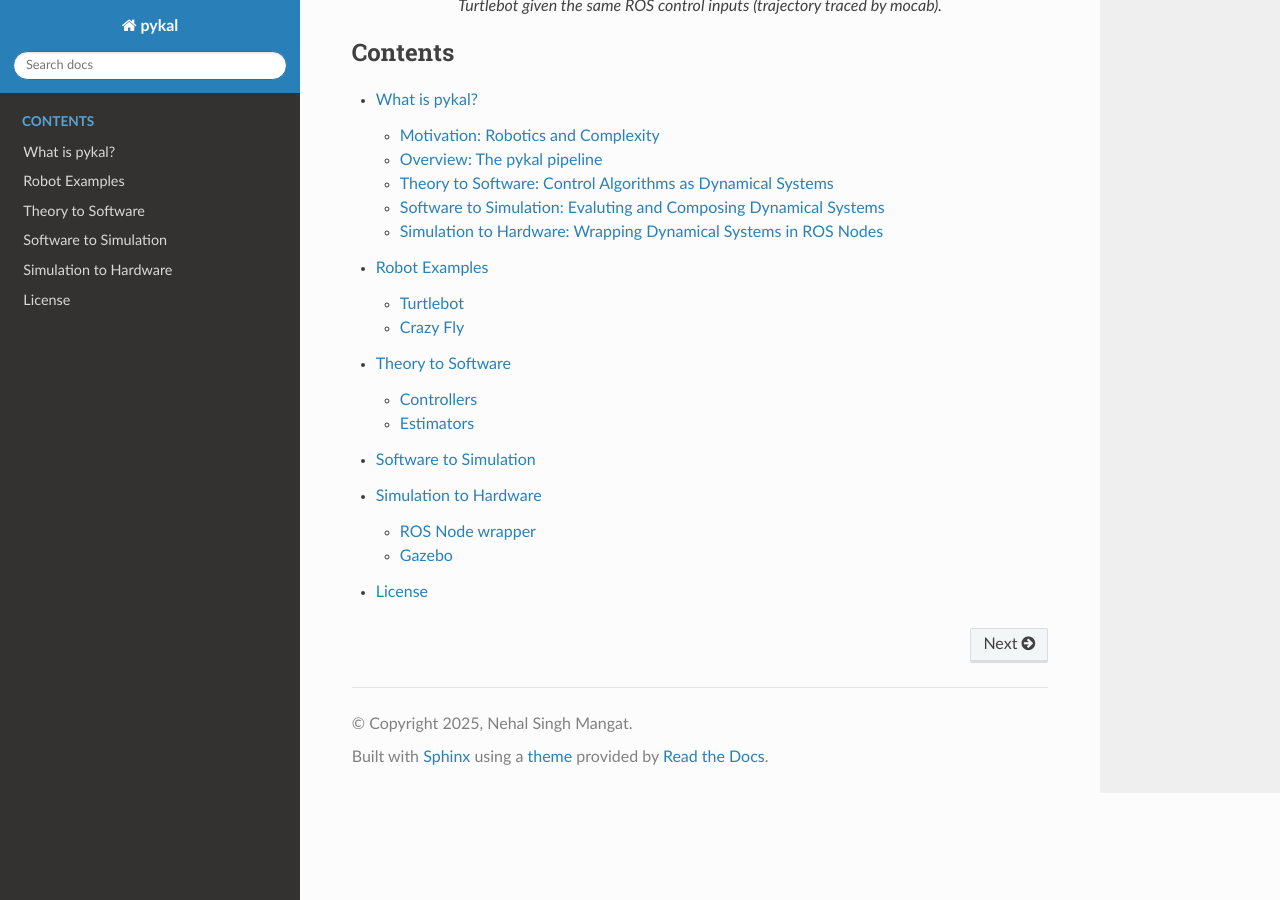
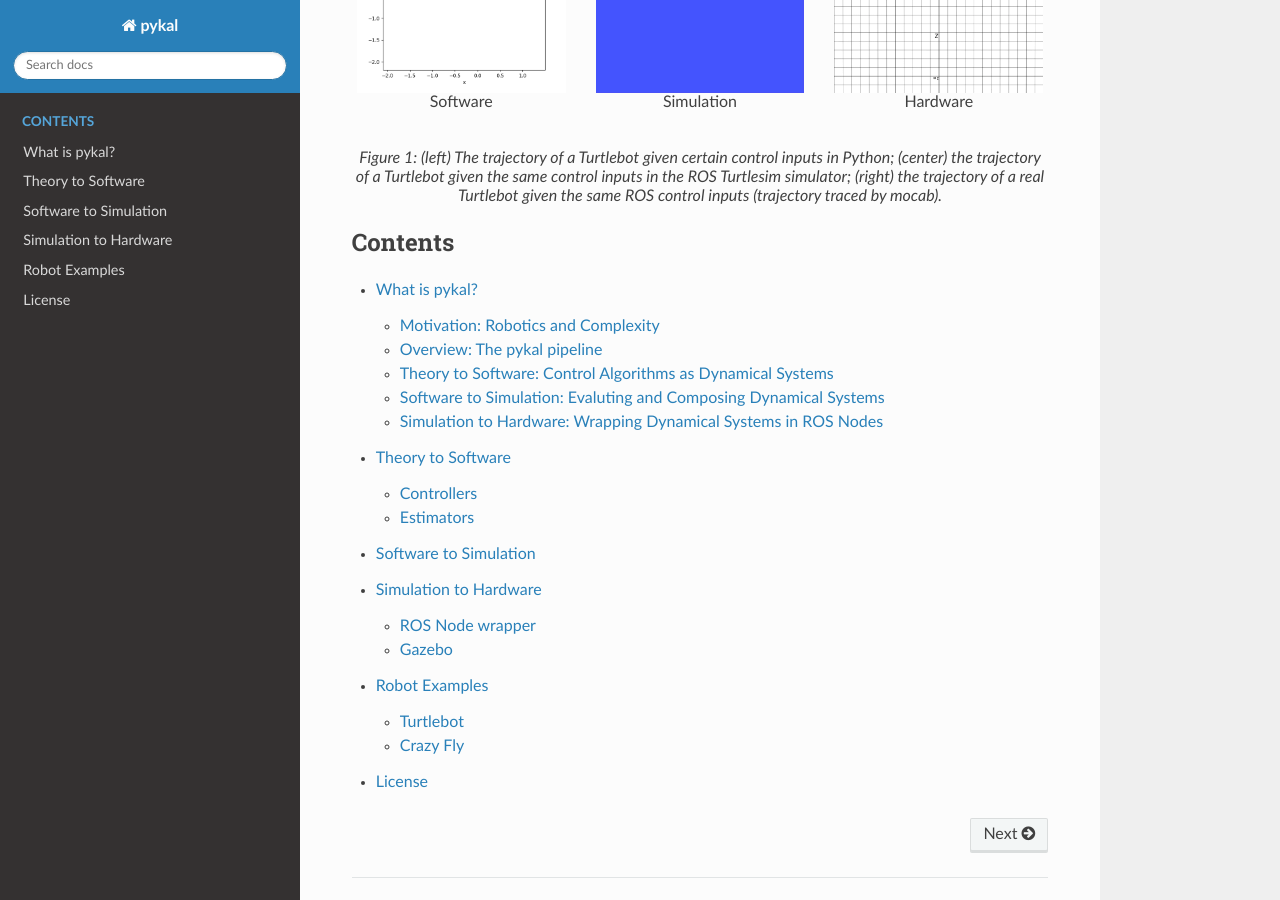
Before and after one commit to nehalsinghmangat/pykal, a Sphinx documentation site: the page built from docs/source/index.rst, in a window 1280 px wide and 900 px high, scrolled down 612 px. Built offline with Sphinx 7.4.7 and the Read the Docs theme 3.1.0, drawn with Linux system fonts in a browser that asks for light colours; pages that are not in the unit, such as notebooks, are missing from menus.

Commit message:
Update docs

```diff
--- a/docs/source/index.rst
+++ b/docs/source/index.rst
@@ -5,8 +5,8 @@
    :caption: Contents
 
    what_is_pykal/index
-   robot_examples/index
    theory_to_software/index
    software_to_simulation/index
    simulation_to_hardware/index
+   robot_examples/index
    license
--- a/docs/source/introduction.rst
+++ b/docs/source/introduction.rst
@@ -19,15 +19,15 @@ For a 22 second video describing this framework's intended workflow, see the `SA
 
    <div style="display: flex; justify-content: space-around; align-items: flex-start; gap: 20px; margin-top: 1em; margin-bottom: 1em;">
      <figure style="width: 30%; text-align: center;">
-       <img src="_static/turtlesim_software.gif" alt="Turtle Software" style="width: 100%;">
+       <img src="_static/gif/turtlesim_software.gif" alt="Turtle Software" style="width: 100%;">
        <figcaption>Software</figcaption>
      </figure>
      <figure style="width: 30%; text-align: center;">
-       <img src="_static/turtlesim_simulation.gif" alt="Turtle Simulation" style="width: 100%;">
+       <img src="_static/gif/turtlesim_simulation.gif" alt="Turtle Simulation" style="width: 100%;">
        <figcaption>Simulation</figcaption>
      </figure>
      <figure style="width: 30%; text-align: center;">
-       <img src="_static/turtlesim_hardware.gif" alt="Turtle Hardware" style="width: 100%;">
+       <img src="_static/gif/turtlesim_hardware.gif" alt="Turtle Hardware" style="width: 100%;">
        <figcaption>Hardware</figcaption>
      </figure>
    </div>
--- a/docs/source/theory_to_software/estimators/index.rst
+++ b/docs/source/theory_to_software/estimators/index.rst
@@ -4,3 +4,5 @@
 .. toctree::
    :maxdepth: 2
    :caption: Contents
+
+   kalman_filters/index
```
Also changed, not shown: docs/source/theory_to_software/controllers/index.rst (line endings or trailing spaces), 2 other files.
